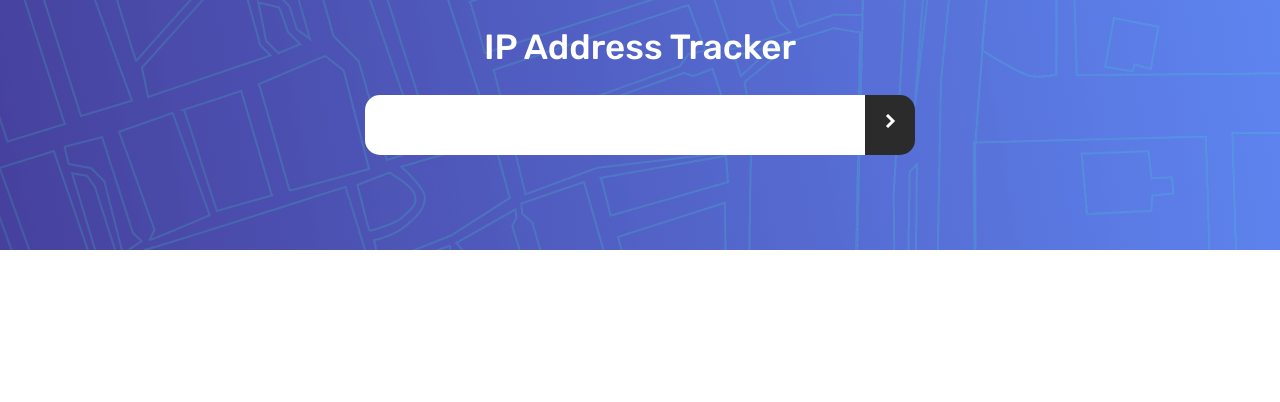
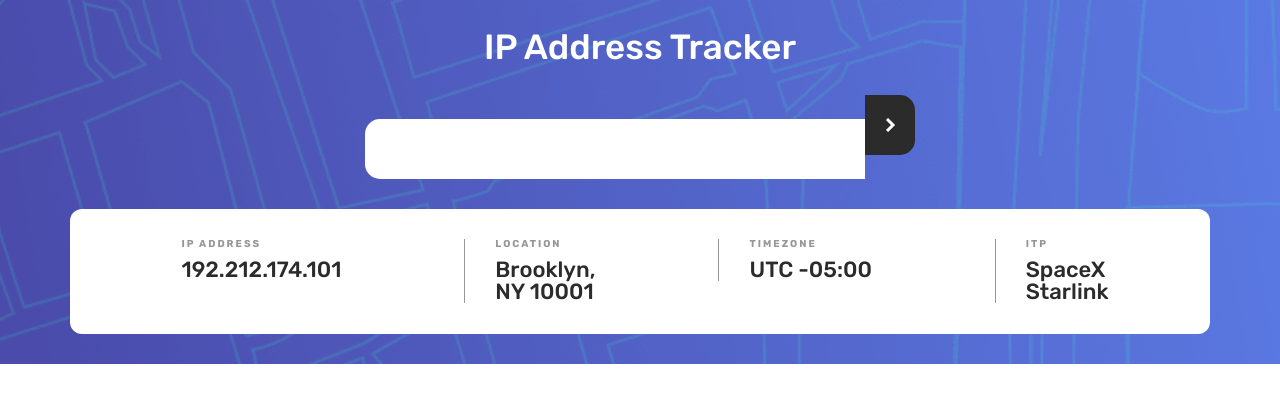
Before and after one commit to kirillpanfile/IP-Tracker, a website built with webpack: page src/index.html in a window 1280 px wide. Built offline with nearby package versions, Linux system fonts and the light colour scheme; files whose address does not match are found by name.

Commit message:
added finder

```diff
--- a/src/html/_header.htm
+++ b/src/html/_header.htm
@@ -5,5 +5,35 @@
 			<input type="text" class="form-header__search">
 			<button class="form-header__button"><img src="../img/images/icon-arrow.svg" alt=""></button>
 		</form>
+		<div class="header__info info-header">
+			<div class="info-header__container">
+				<div class="info-header__body">
+					<div class="info-header__item">
+						<div class="info-header__text">
+							<div class="info-header__find">IP Address</div>
+							<div class="info-header__descr">192.212.174.101</div>
+						</div>
+					</div>
+					<div class="info-header__item">
+						<div class="info-header__text">
+							<div class="info-header__find">Location</div>
+							<div class="info-header__descr">Brooklyn, <br>NY 10001</div>
+						</div>
+					</div>
+					<div class="info-header__item">
+						<div class="info-header__text">
+							<div class="info-header__find">TimeZone</div>
+							<div class="info-header__descr">UTC -05:00</div>
+						</div>
+					</div>
+					<div class="info-header__item">
+						<div class="info-header__text">
+							<div class="info-header__find">ITP</div>
+							<div class="info-header__descr">SpaceX<br>Starlink</div>
+						</div>
+					</div>
+				</div>
+			</div>
+		</div>
 	</div>
 </header>
--- a/src/scss/header.scss
+++ b/src/scss/header.scss
@@ -14,14 +14,17 @@
 		}
 		// .header__form
 		&__form {
-			margin: rem(30) 0px 0px 0px;
+			margin: rem(30) 0px rem(30) 0px;
 			text-align: center;
 		}
 		// .header__info
 		&__info {}
 }
 .form-header {
-
+	img {
+		display: block;
+		margin: 0 auto;
+	}
 	// .form-header__search
 	&__search {
 		width: 500px;
@@ -39,6 +42,45 @@
 		border-radius: 0 15px 15px 0;
 	}
 }
+.info-header {
+		// .info-header__body
+		&__body {
+			display: flex;
+			justify-content: space-around;
+			align-items: flex-start;
+			margin: 0 auto;
+			height: 125px;
+			border-radius: 12px;
+			background-color: #fff;
+			padding: rem(30) rem(40) rem(30) rem(20);
+		}
+		// .inf-header__text
+		&__text {
+			margin: 0px 0px 0px rem(30);
+		}
+		// .info-header__item
+		&__item {
+			border-left: 1px solid $secondColor;
+			&:first-child {
+				border: none;
+			}
+		}
+		// .info-header__find
+		&__find {
+			margin: 0px 0px rem(10) 0px;
+			color: $secondColor;
+			font-size: rem(10);
+			font-weight: 700;
+			text-transform: uppercase;
+			letter-spacing: rem(2);
+		}
+		// .info-header__descr
+		&__descr {
+			font-size: rem(22);
+			font-weight: 500;
+		}
+}
+
 
 //====================================================================================================
 
```
